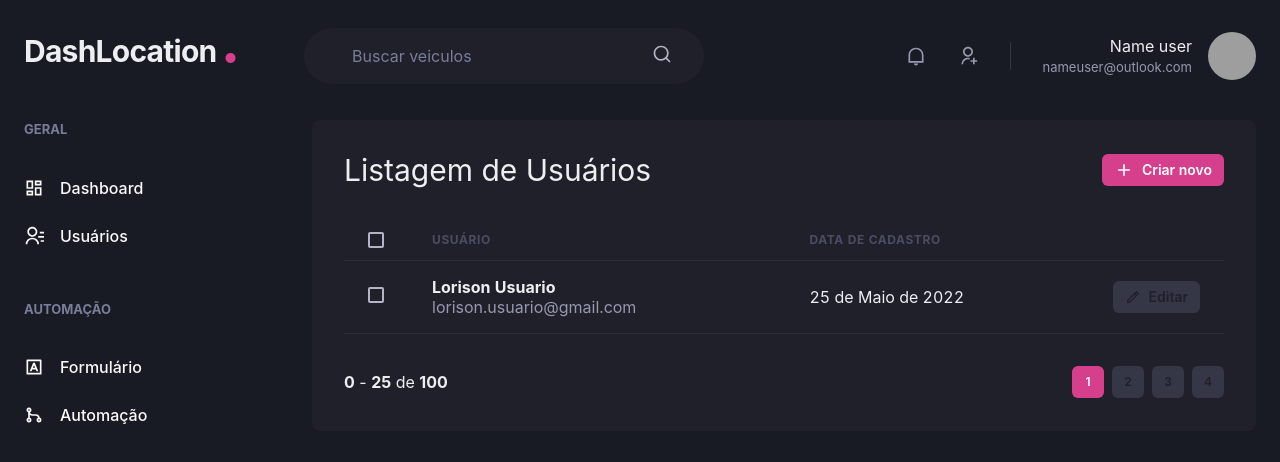
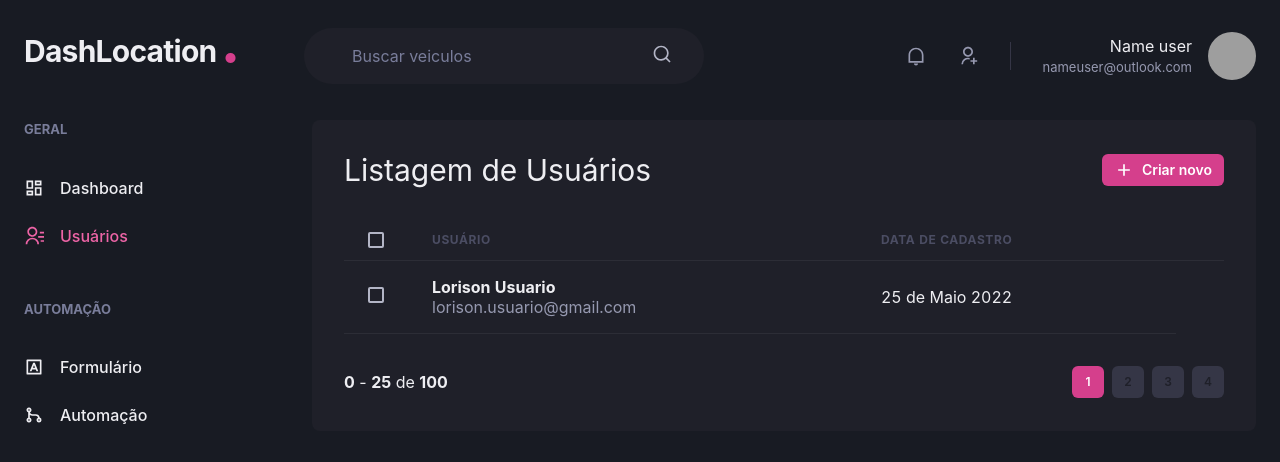
Before and after one commit to Gill3s0x01/dash-location, a Next.js app: page /users in a window 1280 px wide. Shown: the top 462 px of the page. Built offline with nearby package versions, Linux system fonts and the light colour scheme; grey boxes are pictures that could not be loaded.

Commit message:
🚀feat: Create validation and links

```diff
--- /dev/null
+++ b/src/components/ActiveLink.tsx
@@ -0,0 +1,35 @@
+import Link, { LinkProps } from 'next/link'
+import { useRouter } from 'next/router'
+import { cloneElement } from 'react'
+
+interface ActiveLinkProps extends LinkProps {
+  children: React.ReactElement
+  shouldMatchExactHref?: boolean
+}
+
+export function ActiveLink({
+  children,
+  shouldMatchExactHref = false,
+  ...rest
+}: ActiveLinkProps) {
+  const { asPath } = useRouter()
+  let isActive = false
+
+  if (shouldMatchExactHref && (asPath === rest.href || asPath === rest.as)) {
+    isActive = true
+  }
+
+  if (
+    !shouldMatchExactHref &&
+    (asPath.startsWith(String(rest.href)) || asPath.startsWith(String(rest.as)))
+  ) {
+    isActive = true
+  }
+  return (
+    <Link {...rest}>
+      {cloneElement(children, {
+        color: isActive ? 'pink.400' : 'gray.50',
+      })}
+    </Link>
+  )
+}
--- a/src/components/Header/index.tsx
+++ b/src/components/Header/index.tsx
@@ -15,7 +15,15 @@ export function Header() {
   })
 
   return (
-    <Flex as='header' w='100%' maxW={1480} h='20' mt='4' align='center' px='6'>
+    <Flex
+      as='header'
+      w='100%'
+      maxW={1480}
+      h='20'
+      mt='4'
+      align='center'
+      px={['2', '6']}
+    >
       {!isWideVersion && (
         <IconButton
           aria-label='Open Navigation'
--- a/src/components/Pagination/index.tsx
+++ b/src/components/Pagination/index.tsx
@@ -3,7 +3,13 @@ import { PaginationItems } from './PaginationItems'
 
 export function Pagination() {
   return (
-    <HStack mt='8' spacing='6' justify='space-between' align='center'>
+    <Stack
+      direction={['column', 'row']}
+      mt='8'
+      spacing='6'
+      justify='space-between'
+      align='center'
+    >
       <Box>
         <strong>0</strong> - <strong>25</strong> de <strong>100</strong>
       </Box>
@@ -13,6 +19,6 @@ export function Pagination() {
         <PaginationItems number={3} />
         <PaginationItems number={4} />
       </Stack>
-    </HStack>
+    </Stack>
   )
 }
--- a/src/components/Sidebar/NavLink.tsx
+++ b/src/components/Sidebar/NavLink.tsx
@@ -1,22 +1,33 @@
 import {
   Icon,
-  Link,
+  Link as ChakraLink,
   Text,
   LinkProps as ChakraLinkProps,
 } from '@chakra-ui/react'
+
 import { ElementType } from 'react'
+import { ActiveLink } from '../ActiveLink'
 
 interface NavLinkProps extends ChakraLinkProps {
   icon: ElementType
   children: string
+  href: string
 }
-export function NavLink({ icon, children, ...rest }: NavLinkProps) {
+export function NavLink({ icon, children, href, ...rest }: NavLinkProps) {
   return (
-    <Link display='flex' alignItems='center' color='#fafafa' py='1' {...rest}>
-      <Icon as={icon} fontSize='20' />
-      <Text ml='4' fontWeight='medium'>
-        {children}
-      </Text>
-    </Link>
+    <ActiveLink href={href} passHref>
+      <ChakraLink
+        display='flex'
+        alignItems='center'
+        color='#fafafa'
+        py='1'
+        {...rest}
+      >
+        <Icon as={icon} fontSize='20' />
+        <Text ml='4' fontWeight='medium'>
+          {children}
+        </Text>
+      </ChakraLink>
+    </ActiveLink>
   )
 }
--- a/src/components/Sidebar/SidebarNav.tsx
+++ b/src/components/Sidebar/SidebarNav.tsx
@@ -12,12 +12,20 @@ export function SidebarNav() {
   return (
     <Stack spacing='12' align='flex-start'>
       <NavSection title='GERAL'>
-        <NavLink icon={RiDashboardLine}>Dashboard</NavLink>
-        <NavLink icon={RiContactsLine}>Usuários</NavLink>
+        <NavLink icon={RiDashboardLine} href='/dashboard'>
+          Dashboard
+        </NavLink>
+        <NavLink icon={RiContactsLine} href='/users'>
+          Usuários
+        </NavLink>
       </NavSection>
       <NavSection title='AUTOMAÇÃO'>
-        <NavLink icon={RiInputMethodLine}>Formulário</NavLink>
-        <NavLink icon={RiGitMergeLine}>Automação</NavLink>
+        <NavLink icon={RiInputMethodLine} href='/forms'>
+          Formulário
+        </NavLink>
+        <NavLink icon={RiGitMergeLine} href='/automation'>
+          Automação
+        </NavLink>
       </NavSection>
     </Stack>
   )
--- a/src/pages/dashboard.tsx
+++ b/src/pages/dashboard.tsx
@@ -72,7 +72,7 @@ export default function Dashboard() {
   return (
     <Flex direction='column' h='100vh'>
       <Header />
-      <Flex w='100%' my='6' maxW={1480} mx='auto' px='6'>
+      <Flex w='100%' my='6' maxW={1480} ml={['6', '0']} mx='6' px='6'>
         <Sidebar />
         <SimpleGrid
           flex='1'
--- a/src/pages/users/index.tsx
+++ b/src/pages/users/index.tsx
@@ -11,7 +11,10 @@ import {
   Thead,
   Tr,
   Text,
+  useBreakpointValue,
+  IconButton,
 } from '@chakra-ui/react'
+import Link from 'next/link'
 import { RiAddLine, RiPencilLine } from 'react-icons/ri'
 import { Header } from '../../components/Header'
 import { Pagination } from '../../components/Pagination'
@@ -19,15 +22,21 @@ import { Sidebar } from '../../components/Sidebar'
 import { TitlePage } from '../../components/Title'
 
 export default function UsersList() {
+  const isWideVersion = useBreakpointValue({
+    base: false,
+    lg: true,
+  })
   return (
     <Box>
       <Header />
-      <Flex w='100%' my='6' maxW={1480} mx='auto' px='6'>
+      <Flex w='100%' my='6' maxW={1480} ml={['6', '0']} mx='6' px='6'>
         <Sidebar />
         <Box flex='1' borderRadius={8} bg='gray.800' p='8'>
           <Flex mb='8' justify='space-between' align='center'>
             <TitlePage name=' Listagem de Usuários' />
 
+            {isWideVersion && (
+              <Link href='/users/create' passHref>
                 <Button
                   as='a'
                   size='sm'
@@ -38,21 +47,37 @@ export default function UsersList() {
                 >
                   Criar novo
                 </Button>
+              </Link>
+            )}
+            {!isWideVersion && (
+              <Link href='/users/create' passHref>
+                <IconButton
+                  aria-label='create new user'
+                  as='a'
+                  size='sm'
+                  fontSize='sm'
+                  colorScheme='pink'
+                  icon={<Icon as={RiAddLine} fontSize='20' />}
+                  cursor='pointer'
+                  rounded='full'
+                />
+              </Link>
+            )}
           </Flex>
           <Table colorScheme='whiteAlpha'>
             <Thead>
               <Tr>
-                <Th px='6' color='gray.300' w='8'>
+                <Th px={['4', '4', '6']} color='gray.300' w='8'>
                   <Checkbox colorScheme='pink' />
                 </Th>
                 <Th>Usuário</Th>
-                <Th>Data de cadastro</Th>
+                {isWideVersion && <Th>Data de cadastro</Th>}
                 <Th w='8'></Th>
               </Tr>
             </Thead>
             <Tbody>
-              <Tr px='6'>
-                <Td>
+              <Tr>
+                <Td px={['4', '4', '6']}>
                   <Checkbox colorScheme='pink' />
                 </Td>
                 <Td>
@@ -63,8 +88,8 @@ export default function UsersList() {
                     </Text>
                   </Box>
                 </Td>
-                <Td>25 de Maio de 2022</Td>
-                <Td>
+                {isWideVersion && <Td>25 de Maio 2022</Td>}
+                {/* <Td>
                   <Button
                     as='a'
                     size='sm'
@@ -79,7 +104,7 @@ export default function UsersList() {
                   >
                     Editar
                   </Button>
-                </Td>
+                </Td> */}
               </Tr>
             </Tbody>
           </Table>
```
Also changed, not shown: src/pages/users/create.tsx (+15 -8 lines). Lines whose indentation alone changed are shown as unchanged.
